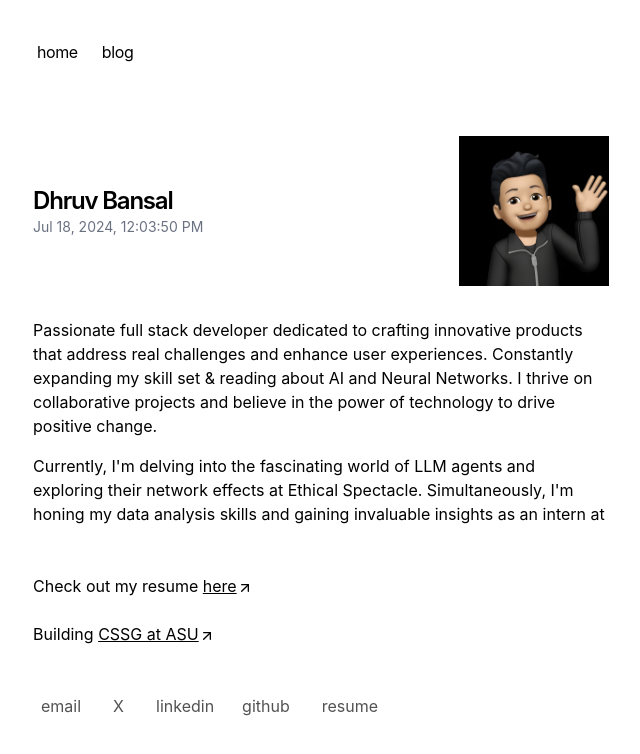
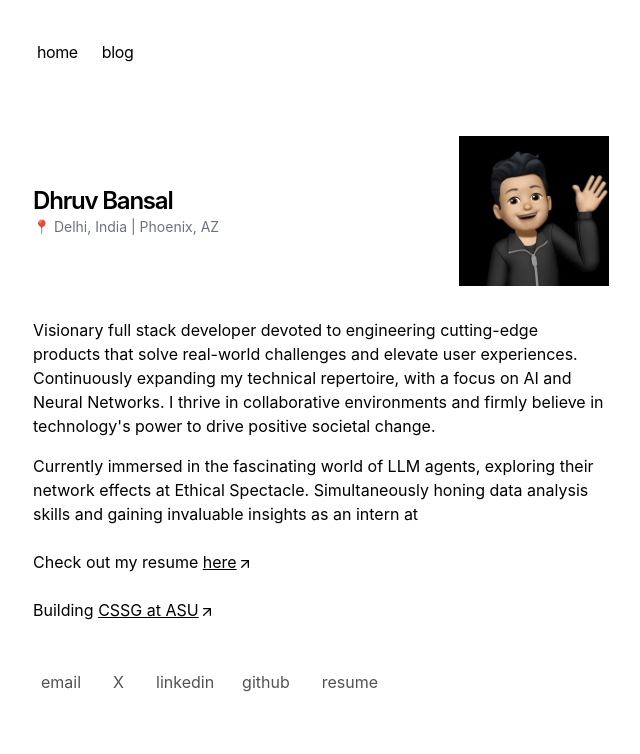
Before and after one commit to dhruvb26/dhruvb26, a Next.js app: page / in a window 1280 px wide. Shown: the top 754 px of the page, without its empty margins (319-959 px from the left). Built offline with nearby package versions, Linux system fonts and the light colour scheme.

Commit message:
desc changes

```diff
--- a/app/page.tsx
+++ b/app/page.tsx
@@ -10,12 +10,7 @@
           <h1 className="text-2xl font-semibold text-left tracking-tighter mr-4">
             Dhruv Bansal
           </h1>
-          <p className="text-sm text-gray-500">
-            {new Date().toLocaleString("en-US", {
-              dateStyle: "medium",
-              timeStyle: "medium",
-            })}{" "}
-          </p>
+          <p className="text-sm text-gray-500">📍 Delhi, India | Phoenix, AZ</p>
         </div>
         <Image
           src="/me.png"
@@ -26,11 +21,11 @@
         />
       </div>
       <p className="mb-4">
-        {`Passionate full stack developer dedicated to crafting innovative products that address real challenges and enhance user experiences. Constantly expanding my skill set & reading about AI and Neural Networks. I thrive on collaborative projects and believe in the power of technology to drive positive change.`}
+        {`Visionary full stack developer devoted to engineering cutting-edge products that solve real-world challenges and elevate user experiences. Continuously expanding my technical repertoire, with a focus on AI and Neural Networks. I thrive in collaborative environments and firmly believe in technology's power to drive positive societal change.`}
       </p>
       <p className="mb-4">
-        Currently, I'm delving into the fascinating world of LLM agents and
-        exploring their network effects at{" "}
+        Currently immersed in the fascinating world of LLM agents, exploring
+        their network effects at{" "}
         <a
           href="https://ethicalspectacle.com/"
           className="hover:text-rose-300"
@@ -38,8 +33,8 @@
         >
           Ethical Spectacle.
         </a>{" "}
-        Simultaneously, I'm honing my data analysis skills and gaining
-        invaluable insights as an intern at{" "}
+        Simultaneously honing data analysis skills and gaining invaluable
+        insights as an intern at{" "}
         <a
           href="https://privateblok.ai/home"
           className="hover:bg-gradient-to-r bg-white from-blue-700 to-emerald-500 bg-clip-text inline-block text-transparent "
```
